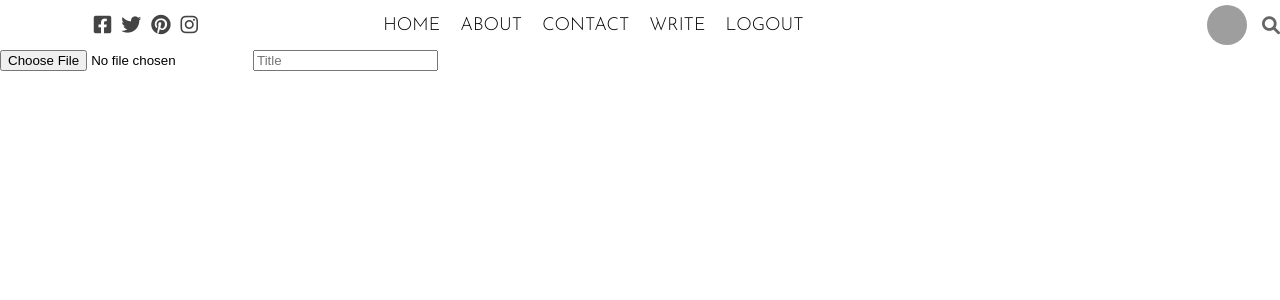
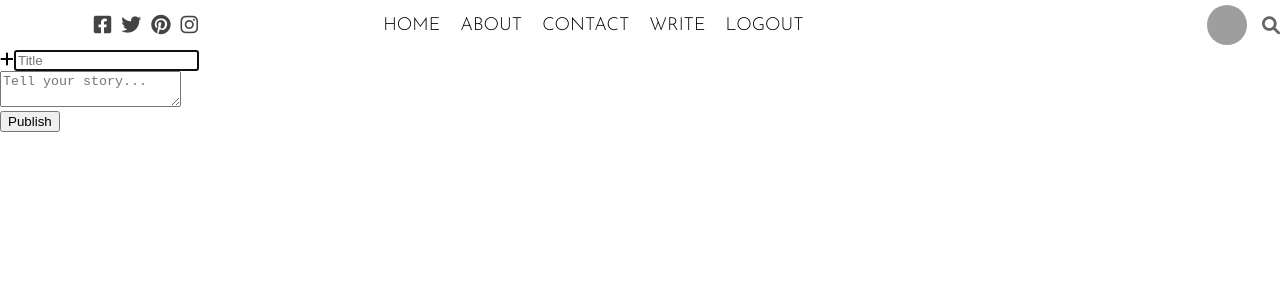
Before and after one commit to ADRIANOANIMUS/React_Blog, a React (Create React App) app: page / in a window 1280 px wide. Shown: the top 300 px of the page. Built offline with nearby package versions, Linux system fonts and the light colour scheme; grey boxes are pictures that could not be loaded.

Commit message:
Editing write.jsx

```diff
--- a/src/pages/write/Write.jsx
+++ b/src/pages/write/Write.jsx
@@ -5,10 +5,18 @@
         <div className = "write">
             <form className ="writeForm">
                 <div className="writeFormGroup">
-                    <label htmlFor="fileInput"></label>
-                    <input type="file" id="fileInput" />
-                    <input type="text" placeholder ="Title" />
+                    <label htmlFor="fileInput">
+                    <i class="fas fa-plus"></i>
+                    </label>
+                    <input type="file" id="fileInput" style={{display: "none" }}/>
+                    <input type="text" placeholder ="Title" className ="writeIput" autoFocus={true} />
                 </div>
+                <div className="writeFormGroup">
+                    <textarea placeholder ="Tell your story..." type ="text" className ="writeIput writeText">
+
+                    </textarea>
+                </div>
+                <button className="writeSubmit">Publish</button>
             </form>
         </div>
     )
```
